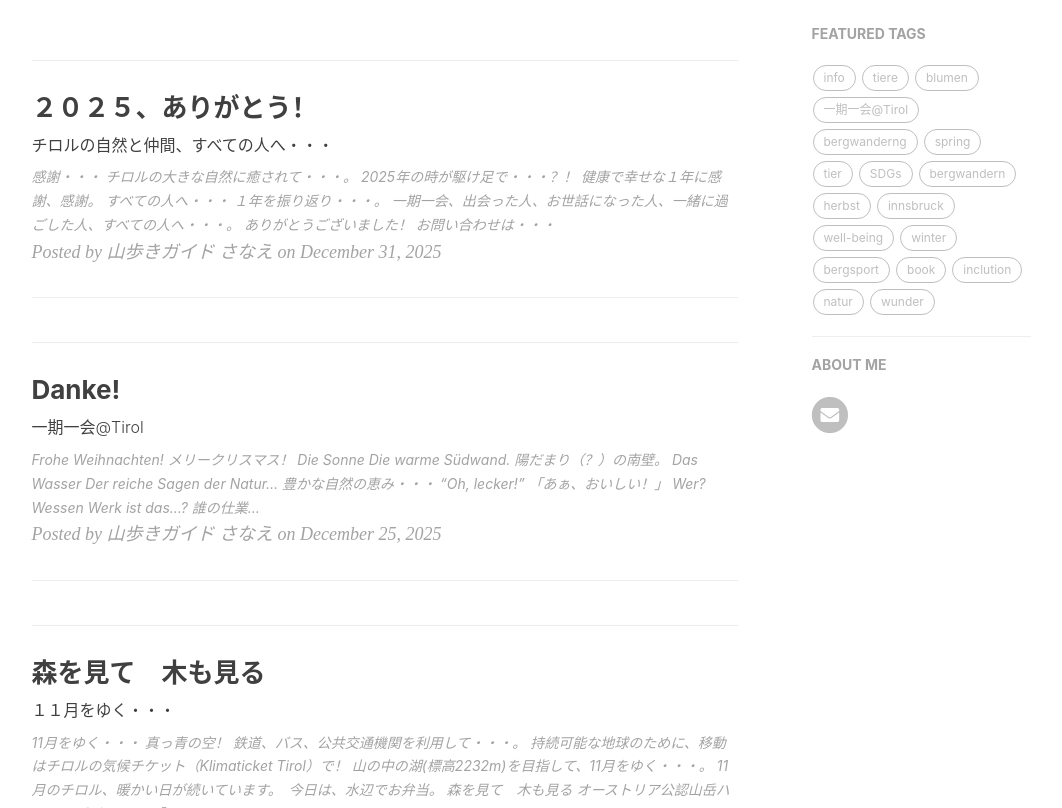
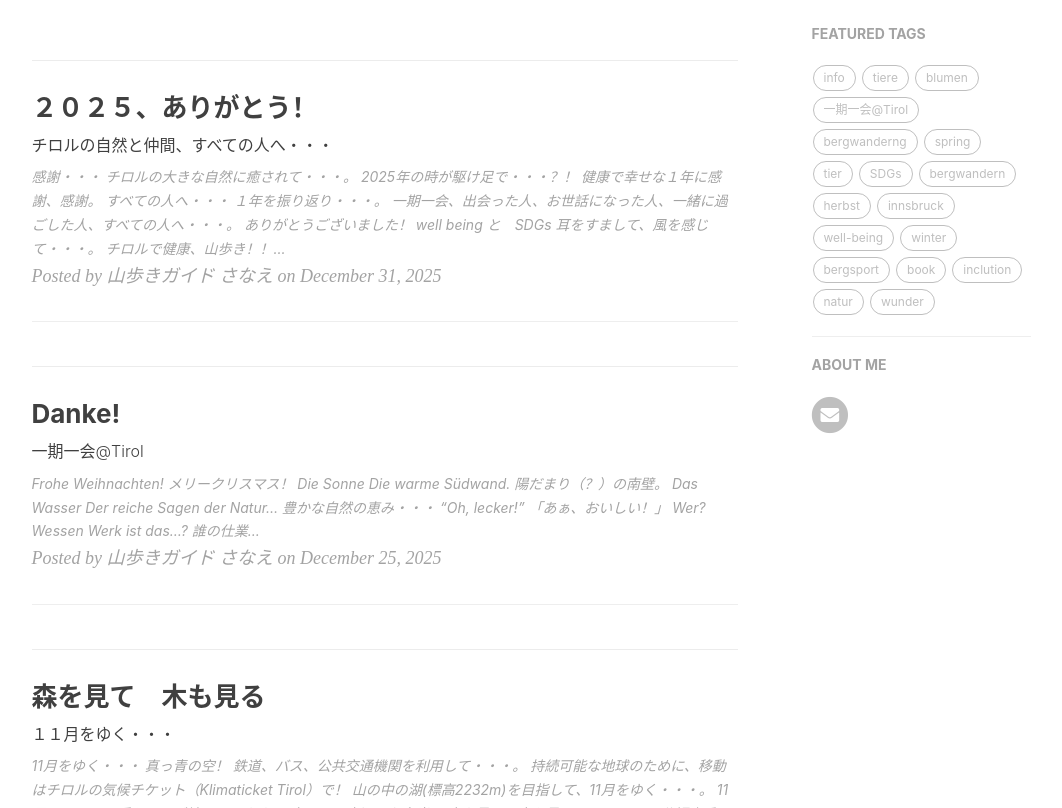
Before and after one commit to yamayagi/yamayagi.github.io, a Jekyll site: the page built from index.html, in a window 1280 px wide and 900 px high, scrolled down 330 px, cut to the strip 92-900 px from the top of the window. Shown: the whole strip, without its empty margins (136-1198 px from the left). Built offline with Jekyll 4.4.1, drawn with Linux system fonts in a browser that asks for light colours; nearby versions of some CDN libraries; the list of posts is cut into pages by our own code; comment, search, counter and statistics services are not loaded; some of the changed lines change nothing that is shown.

Commit message:
Update 2025-12-31-tirol.md

```diff
--- a/_posts/2025-12-31-tirol.md
+++ b/_posts/2025-12-31-tirol.md
@@ -30,4 +30,24 @@
 
 
 
-# お問い合わせは・・・
+# well being と　SDGs
+
+耳をすまして、風を感じて・・・。
+
+チロルで健康、山歩き！！
+
+いろんな道。「どうやっていきましょう？？？」
+
+🎵 愉快に歩けば・・・
+
+🎵 歌も弾む　お日様きらきら　風もあおい・・・？！
+
+お一人お一人の声に耳を傾け、お客様に寄り添い、のんびり、ゆっくり歩きます。
+
+チロルの山で「well being！」
+
+![20251013marmuttier](https://piwigo.schickl.de/i.php?/upload/2025/09/30/20250930135824-3a31b660-me.jpg)
+
+持続可能な地球のための・・・。そんな取り組み、いろんなお話ししながら、歌いながらチロルをご案内できるのを楽しみにしています！
+
+最初の一歩、ご質問、ご要望は、ホームの下のメール（手紙）マークをポチッとして（携帯電話の場合は、タッチして）、メールにてお願いいたします。
```
